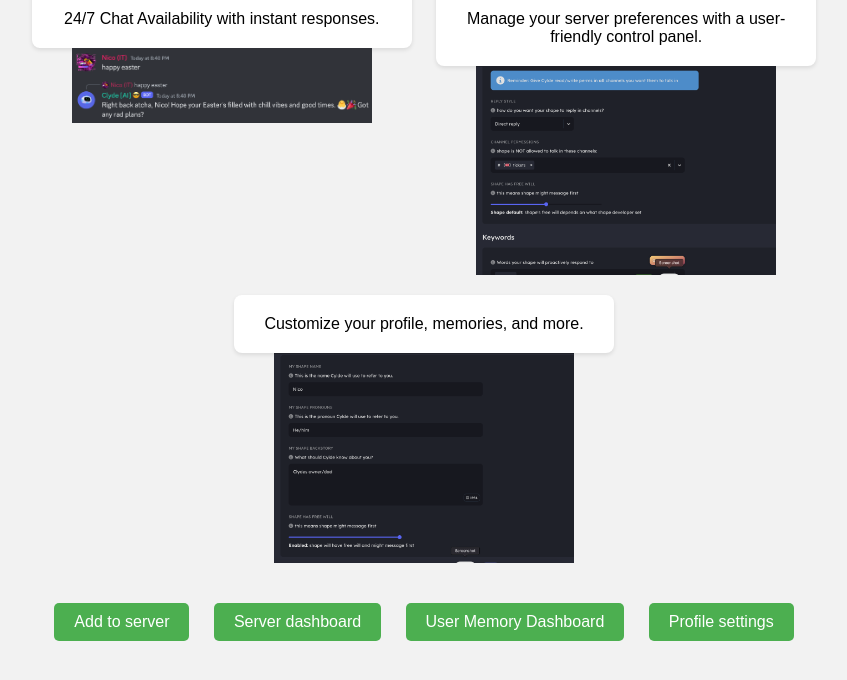
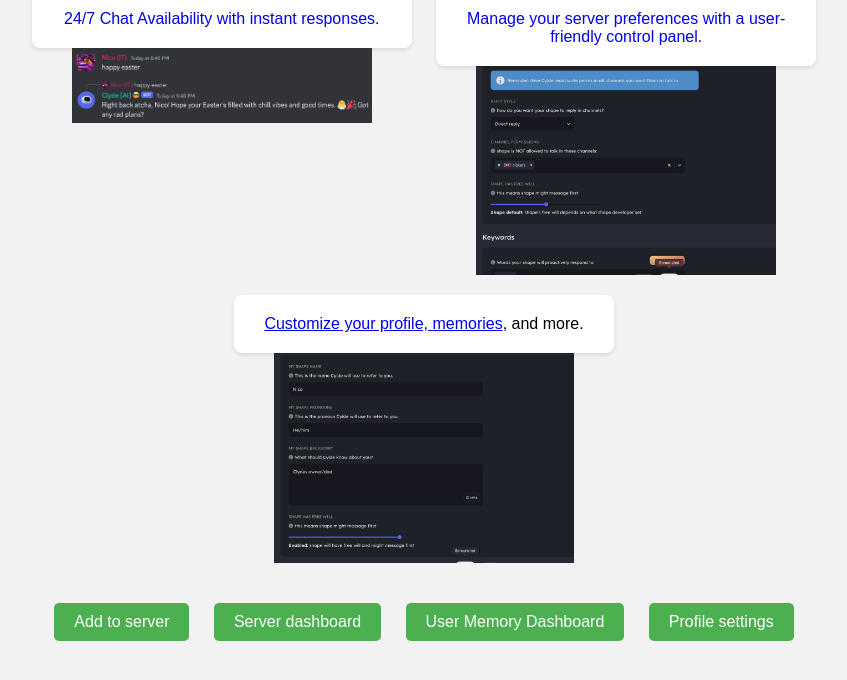
Before and after one commit to Poodleschool/clyde, a plain HTML site: page index.html in a window 1280 px wide. Shown: the part 170-850 px from the top of the page, without its empty margins (216-1063 px from the left). Drawn offline with Linux system fonts and the light colour scheme.

Commit message:
Update index.html

```diff
--- a/index.html
+++ b/index.html
@@ -77,18 +77,18 @@
 <body>
     <div class="container">
         <h1>Clyde - Discord AI Chatbot</h1>
-        <div class="column">
+        <a href="https://discord.com/oauth2/authorize?client_id=1180139171852058664&permissions=67584&scope=bot"><div class="column">
             <div class="perk">24/7 Chat Availability with instant responses.</div>
             <img src="instantresponse.png" alt="Instant Response Image" width="300" height="150">
-        </div>
-        <div class="column">
+        </div></a>
+       <a href="https://shapes.inc/poodle-cylde/server/settings/"> <div class="column">
             <div class="perk">Manage your server preferences with a user-friendly control panel.</div>
             <img src="panel.png" alt="Control Panel Image" width="300" height="150">
-        </div>
-        <div class="column">
-            <div class="perk">Customize your profile, memories, and more.</div>
+        </div></a>
+        <a href="https://shapes.inc/poodle-cylde/user/profile"><div class="column">
+            <div class="perk">Customize your profile, <a href="https://shapes.inc/poodle-cylde/user/memory">memories</a>, and more.</div>
             <img src="userpanel.png" alt="User Panel Image" width="300" height="150">
-        </div>
+        </div></a>
         <div class="button-container">
             <a href="https://discord.com/oauth2/authorize?client_id=1180139171852058664&permissions=67584&scope=bot"><button>Add to server</button></a>
             <a href="https://shapes.inc/poodle-cylde/server/settings/"><button>Server dashboard</button></a>
```
